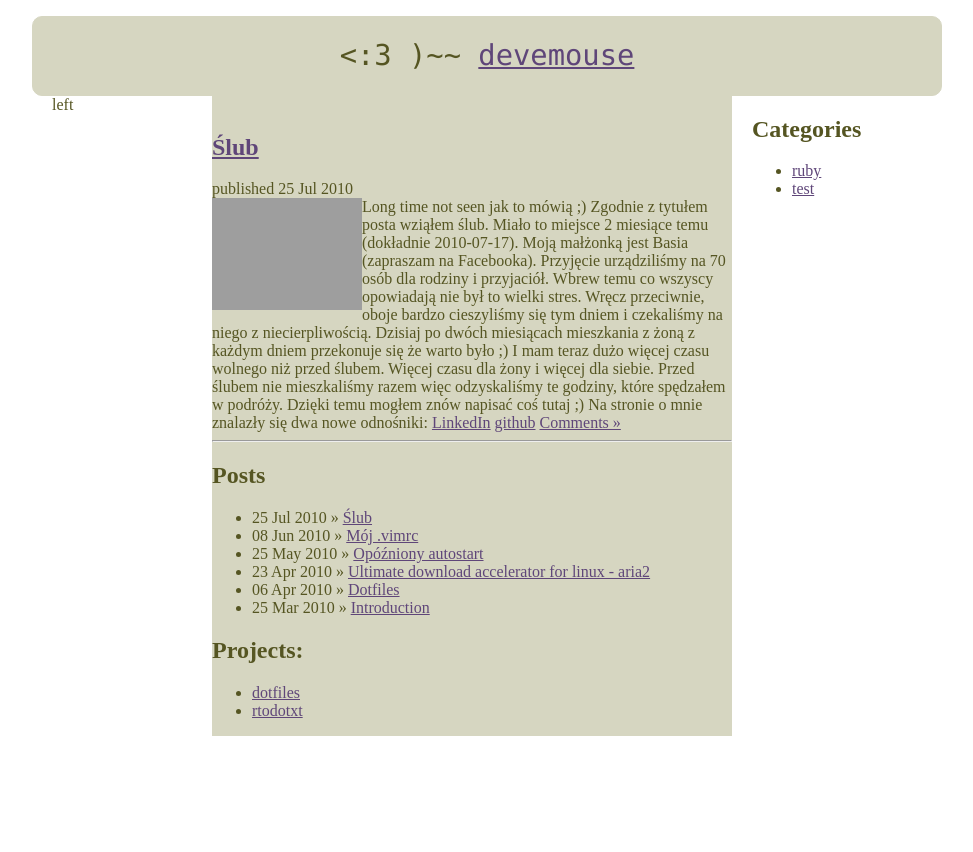
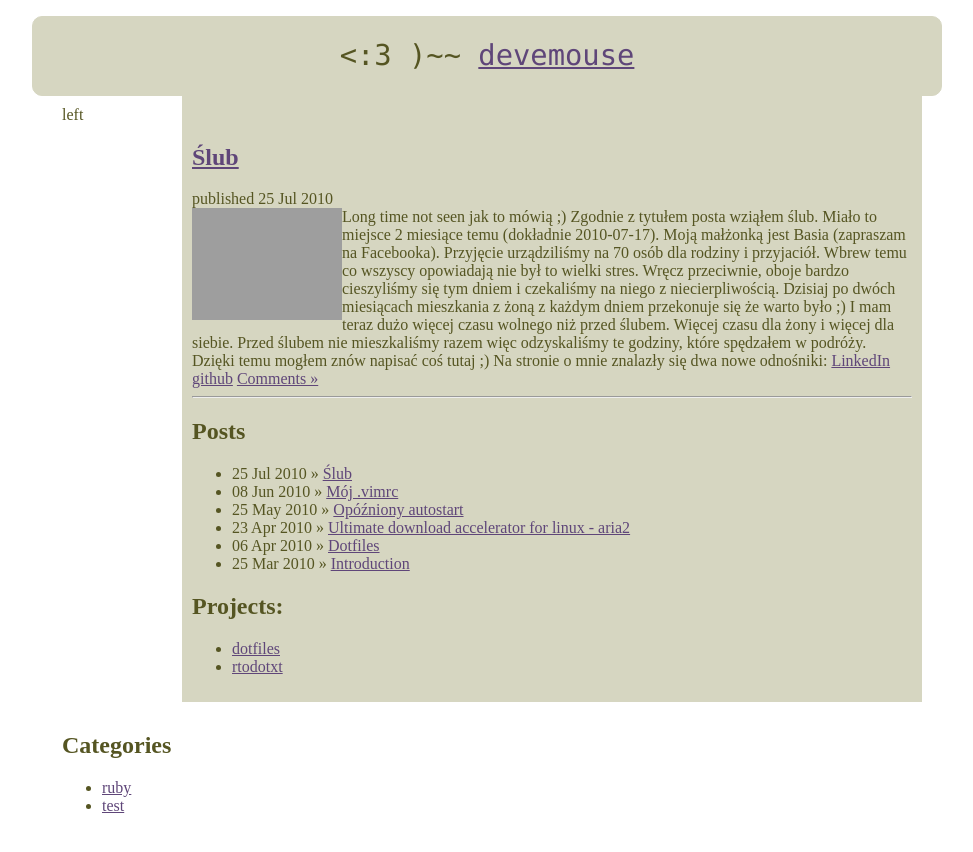
Before and after one commit to devemouse/devemouse.github.com, a Jekyll site: the page built from index.html, in a window 1280 px wide. Shown: the top 852 px of the page, without its empty margins (148-1121 px from the left). Built offline with Jekyll 4.4.1, drawn with Linux system fonts in a browser that asks for light colours; Markdown is read by kramdown in place of the engine named in the settings; grey boxes are pictures that could not be loaded.

Commit message:
wonder if I can use percents instead of px in columns

```diff
--- a/css/default.css
+++ b/css/default.css
@@ -31,15 +31,15 @@ img.alignleft
 .container {
    margin-left:auto;
    margin-right:auto;
-   width:900px
+   width:900px;
 }
 
 .container .left,.right {
-   width:140px
+   width:10%;
 }
 
 .container .center {
-   width:520px;
+   width:80%;
    background: #D6D6C1;
 }
 
@@ -48,7 +48,8 @@ img.alignleft
    display:inline;
    float:left;
    margin-left:10px;
-   margin-right:10px
+   margin-right:10px;
+   padding:10px;
 }
 
 a:link {color:#5F4679;}    /* unvisited link */
```
